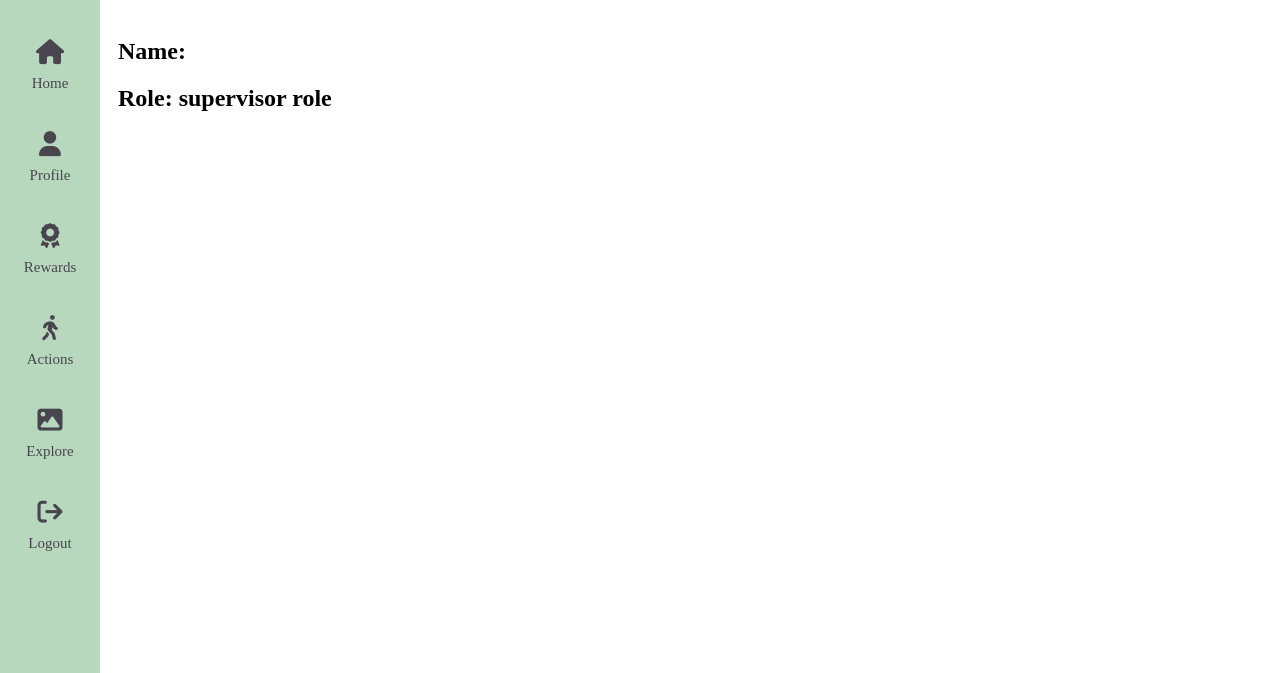
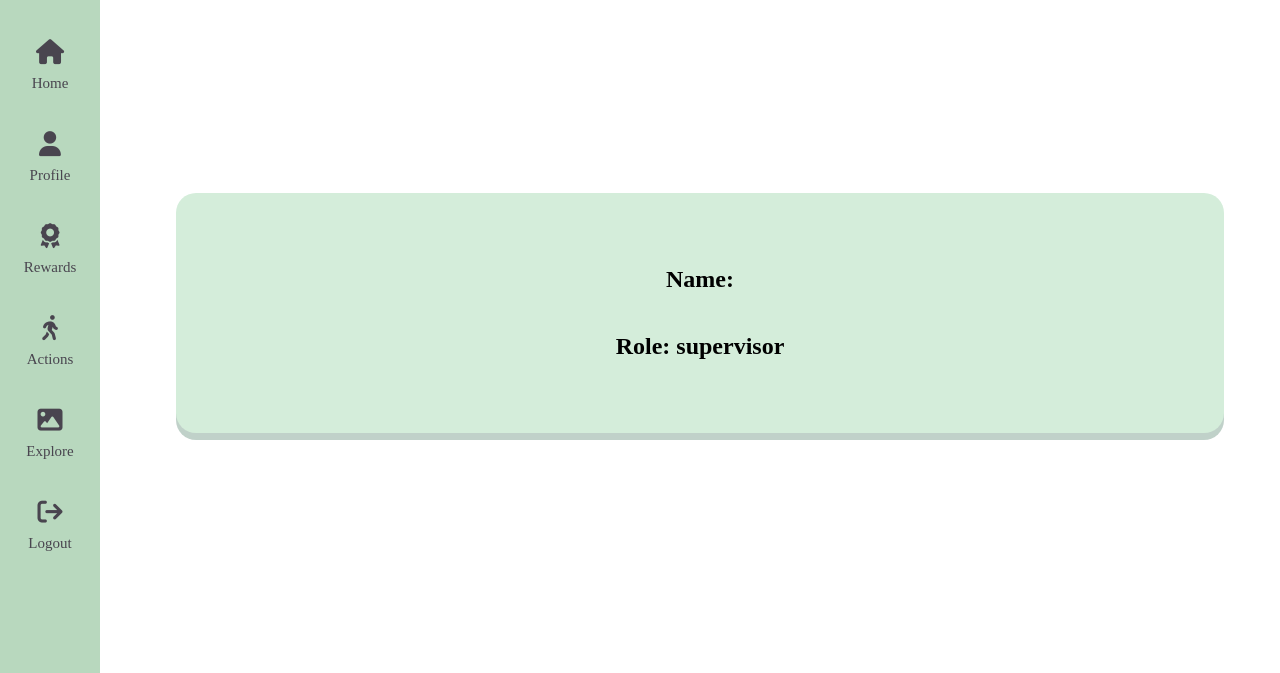
Before and after one commit to CSCI3356-Fall2024/Pixel-Pirates, a Django app: page /confirmation/ in a window 1280 px wide. Shown: the top 673 px of the page. Run offline with Django 5.2, Linux system fonts and the light colour scheme; the visitor is signed in with stand-in values (Sample User, id 1); data comes from the database, SQL or seed files in the repository; some libraries are stand-ins or nearby versions.

Commit message:
format confirmation page

```diff
--- a/mainApp/templates/confirmation.html
+++ b/mainApp/templates/confirmation.html
@@ -8,11 +8,29 @@
     <meta charset="UTF-8" />
     <meta name="viewport" content="width=device-width, initial-scale=1.0" />
     <title>Confirmation</title>
+
+<style>
+    .content {
+        display: flex;
+        flex-direction: column;
+        height: 30%;
+        width: 90%;
+        background-color: #d4edda;
+        align-items: center;
+        justify-content: center;
+        margin: 15% 5%;
+        border-radius: 20px;
+        box-shadow: 0px 7px rgba(46, 104, 78, 0.3);
+        }
+</style>
 </head>
+
 <body>
+<div class="content">
     <h2>Name: {{ profile.name }}</h2>
-    <h2>Role: {% if profile.username.is_superuser %} supervisor role {% else %} student role</h2>
+    <h2>Role: {% if profile.username.is_superuser %} supervisor {% else %} student </h2>
     {% endif %}
+</div>
 </body>
 </html>
 
```
